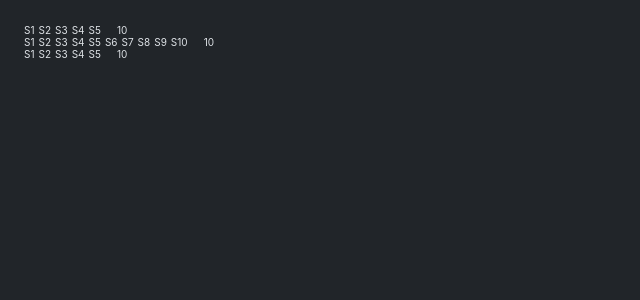
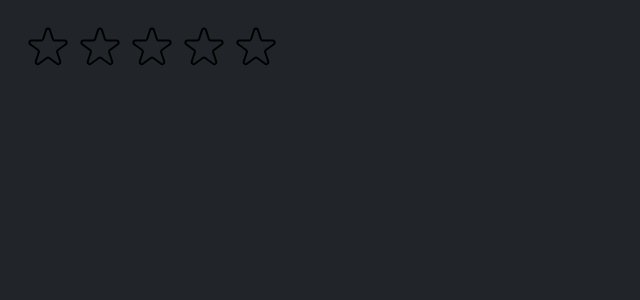
Before and after one commit to andrawicaksono/usepopcorn, a React (Create React App) app: page / in a window 1280 px wide. Shown: the top 300 px of the page, without its empty margins (0-640 px from the left). Built offline with nearby package versions, Linux system fonts and the light colour scheme.

Commit message:
create the stars

```diff
--- a/src/StarRating.js
+++ b/src/StarRating.js
@@ -1,3 +1,5 @@
+import { useState } from "react";
+
 const containerStyle = {
   display: "flex",
   alignItems: "center",
@@ -15,14 +17,103 @@
 };
 
 export default function StarRating({ maxRating = 5 }) {
+  const [rating, setRating] = useState(0);
+
+  function handleRating(rating) {
+    setRating(rating);
+  }
+
   return (
     <div style={containerStyle}>
       <div style={starContainerStyle}>
         {Array.from({ length: maxRating }, (_, i) => (
-          <span key={i}>S{i + 1}</span>
+          <Star
+            key={i}
+            onRate={() => handleRating(i + 1)}
+            full={rating >= i + 1}
+          />
         ))}
       </div>
-      <p style={textStyle}>10</p>
+      <p style={textStyle}>{rating || ""}</p>
     </div>
   );
 }
+
+const starStyle = {
+  display: "block",
+  width: "48px",
+  height: "48px",
+  cursor: "pointer",
+};
+
+function Star({ onRate, full }) {
+  return (
+    <span style={starStyle} onClick={onRate}>
+      {/* <svg
+        xmlns="http://www.w3.org/2000/svg"
+        viewBox="0 0 20 20"
+        fill="#000"
+        stroke="#000"
+      >
+        <path d="M9.049 2.927c.3-.921 1.603-.921 1.902 0l1.07 3.292a1 1 0 00.95.69h3.462c.969 0 1.371 1.24.588 1.81l-2.8 2.034a1 1 0 00-.364 1.118l1.07 3.292c.3.921-.755 1.688-1.54 1.118l-2.8-2.034a1 1 0 00-1.175 0l-2.8 2.034c-.784.57-1.838-.197-1.539-1.118l1.07-3.292a1 1 0 00-.364-1.118L2.98 8.72c-.783-.57-.38-1.81.588-1.81h3.461a1 1 0 00.951-.69l1.07-3.292z" />
+      </svg> */}
+      {full ? (
+        <svg
+          xmlns="http://www.w3.org/2000/svg"
+          viewBox="0 0 20 20"
+          fill="#000"
+          stroke="#000"
+        >
+          <path d="M9.049 2.927c.3-.921 1.603-.921 1.902 0l1.07 3.292a1 1 0 00.95.69h3.462c.969 0 1.371 1.24.588 1.81l-2.8 2.034a1 1 0 00-.364 1.118l1.07 3.292c.3.921-.755 1.688-1.54 1.118l-2.8-2.034a1 1 0 00-1.175 0l-2.8 2.034c-.784.57-1.838-.197-1.539-1.118l1.07-3.292a1 1 0 00-.364-1.118L2.98 8.72c-.783-.57-.38-1.81.588-1.81h3.461a1 1 0 00.951-.69l1.07-3.292z" />
+        </svg>
+      ) : (
+        <svg
+          xmlns="http://www.w3.org/2000/svg"
+          fill="none"
+          viewBox="0 0 24 24"
+          stroke="#000"
+        >
+          <path
+            strokeLinecap="round"
+            strokeLinejoin="round"
+            strokeWidth="{2}"
+            d="M11.049 2.927c.3-.921 1.603-.921 1.902 0l1.519 4.674a1 1 0 00.95.69h4.915c.969 0 1.371 1.24.588 1.81l-3.976 2.888a1 1 0 00-.363 1.118l1.518 4.674c.3.922-.755 1.688-1.538 1.118l-3.976-2.888a1 1 0 00-1.176 0l-3.976 2.888c-.783.57-1.838-.197-1.538-1.118l1.518-4.674a1 1 0 00-.363-1.118l-3.976-2.888c-.784-.57-.38-1.81.588-1.81h4.914a1 1 0 00.951-.69l1.519-4.674z"
+          />
+        </svg>
+      )}
+    </span>
+  );
+}
+
+/*
+FULL STAR
+
+<svg
+  xmlns="http://www.w3.org/2000/svg"
+  viewBox="0 0 20 20"
+  fill="#000"
+  stroke="#000"
+>
+  <path
+    d="M9.049 2.927c.3-.921 1.603-.921 1.902 0l1.07 3.292a1 1 0 00.95.69h3.462c.969 0 1.371 1.24.588 1.81l-2.8 2.034a1 1 0 00-.364 1.118l1.07 3.292c.3.921-.755 1.688-1.54 1.118l-2.8-2.034a1 1 0 00-1.175 0l-2.8 2.034c-.784.57-1.838-.197-1.539-1.118l1.07-3.292a1 1 0 00-.364-1.118L2.98 8.72c-.783-.57-.38-1.81.588-1.81h3.461a1 1 0 00.951-.69l1.07-3.292z"
+  />
+</svg>
+
+
+EMPTY STAR
+
+<svg
+  xmlns="http://www.w3.org/2000/svg"
+  fill="none"
+  viewBox="0 0 24 24"
+  stroke="#000"
+>
+  <path
+    strokeLinecap="round"
+    strokeLinejoin="round"
+    strokeWidth="{2}"
+    d="M11.049 2.927c.3-.921 1.603-.921 1.902 0l1.519 4.674a1 1 0 00.95.69h4.915c.969 0 1.371 1.24.588 1.81l-3.976 2.888a1 1 0 00-.363 1.118l1.518 4.674c.3.922-.755 1.688-1.538 1.118l-3.976-2.888a1 1 0 00-1.176 0l-3.976 2.888c-.783.57-1.838-.197-1.538-1.118l1.518-4.674a1 1 0 00-.363-1.118l-3.976-2.888c-.784-.57-.38-1.81.588-1.81h4.914a1 1 0 00.951-.69l1.519-4.674z"
+  />
+</svg>
+
+*/
--- a/src/index.js
+++ b/src/index.js
@@ -9,7 +9,5 @@
   <React.StrictMode>
     {/* <App /> */}
     <StarRating maxRating={5} />
-    <StarRating maxRating={10} />
-    <StarRating />
   </React.StrictMode>
 );
```
Also changed, not shown: src/index.css (+0 -33 lines).
